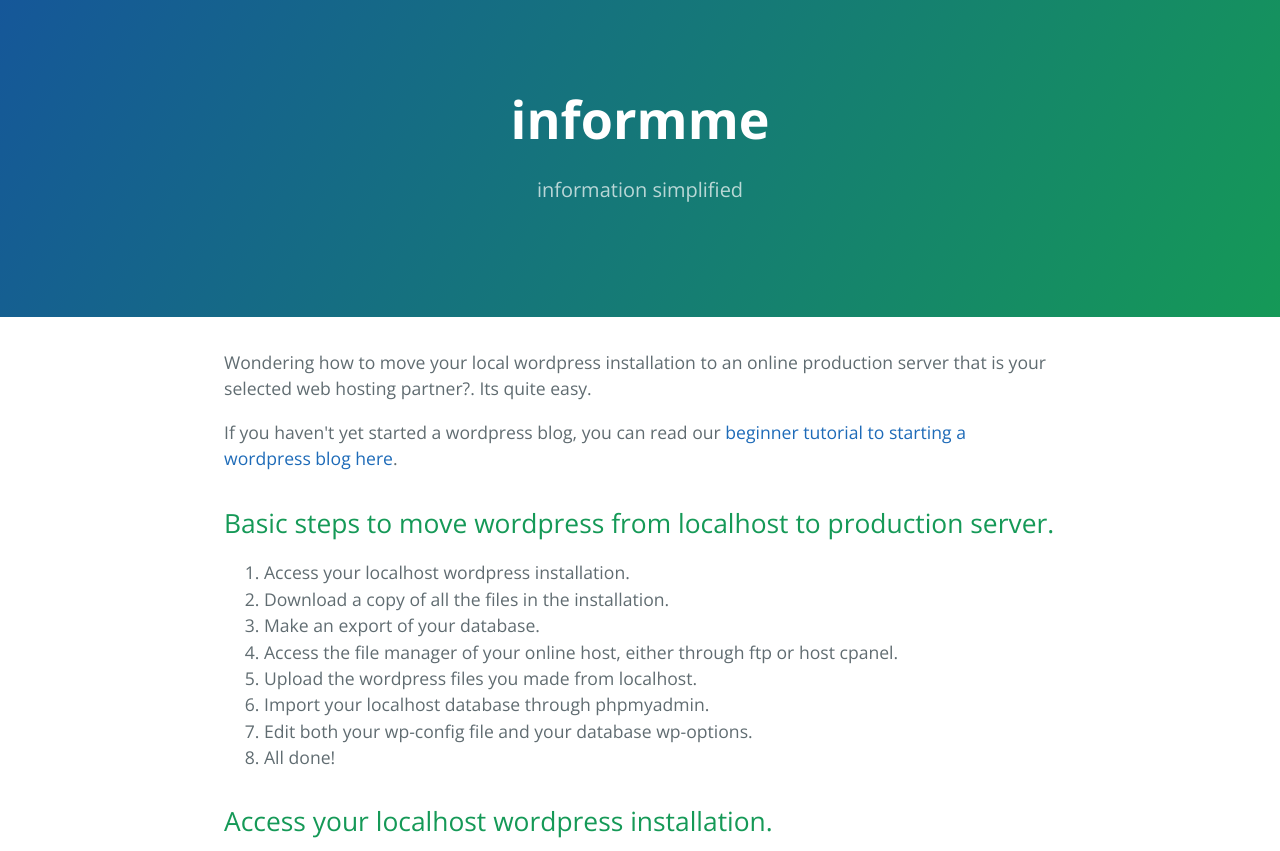
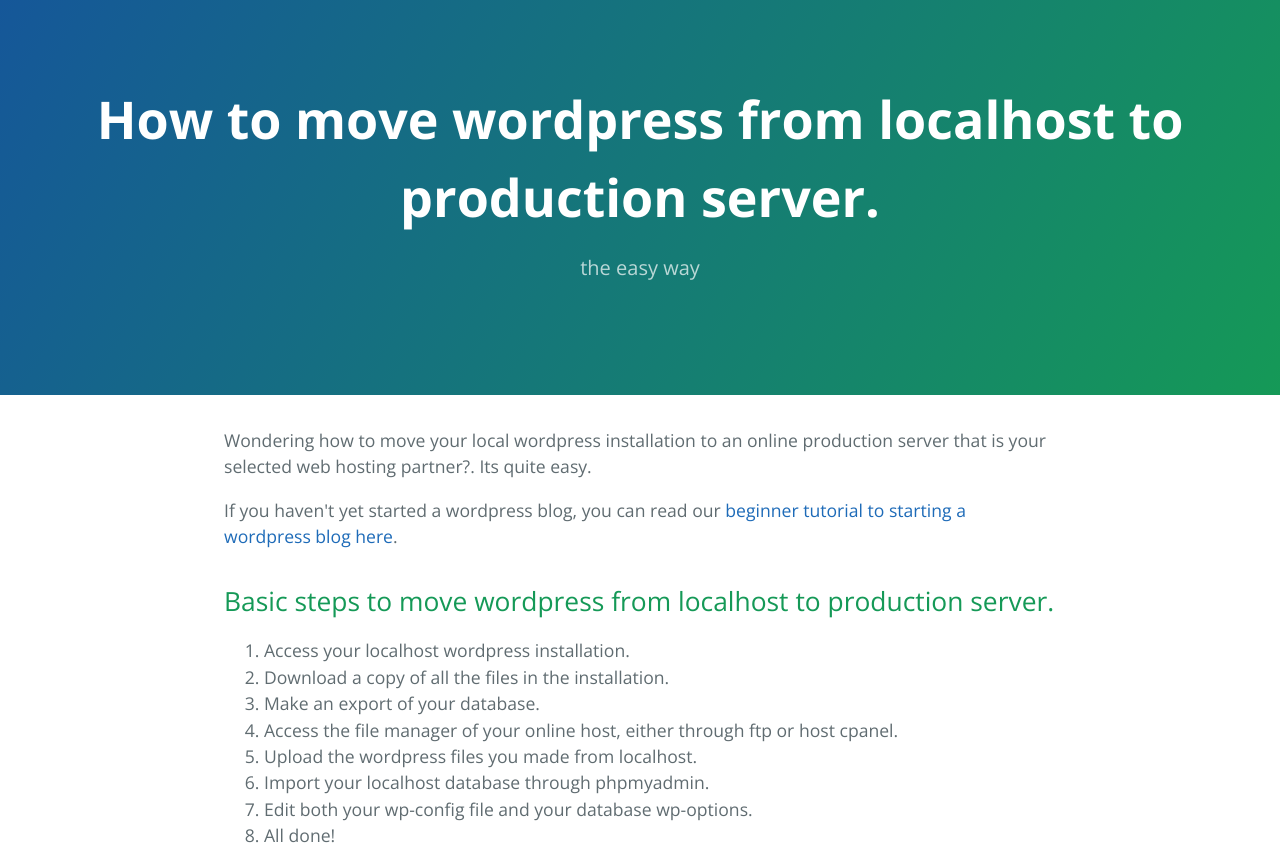
Before and after one commit to informme995/informme995.github.io, a plain HTML site: page index.html in a window 1280 px wide. Shown: the top 851 px of the page. Drawn offline with nearby package versions, Linux system fonts and the light colour scheme.

Commit message:
Update index.html

```diff
--- a/index.html
+++ b/index.html
@@ -2,7 +2,7 @@
 <html lang="en-us">
   <head>
     <meta charset="UTF-8">
-    <title>informme by informme995</title>
+    <title>How to move wordpress from localhost to production server.</title>
     <meta name="viewport" content="width=device-width, initial-scale=1">
     <link rel="stylesheet" type="text/css" href="stylesheets/normalize.css" media="screen">
     <link href='https://fonts.googleapis.com/css?family=Open+Sans:400,700' rel='stylesheet' type='text/css'>
@@ -11,8 +11,8 @@
   </head>
   <body>
     <section class="page-header">
-      <h1 class="project-name">informme</h1>
-      <h2 class="project-tagline">information simplified</h2>
+      <h1 class="project-name">How to move wordpress from localhost to production server.</h1>
+      <h2 class="project-tagline">the easy way</h2>
     </section>
 
     <section class="main-content">
```
